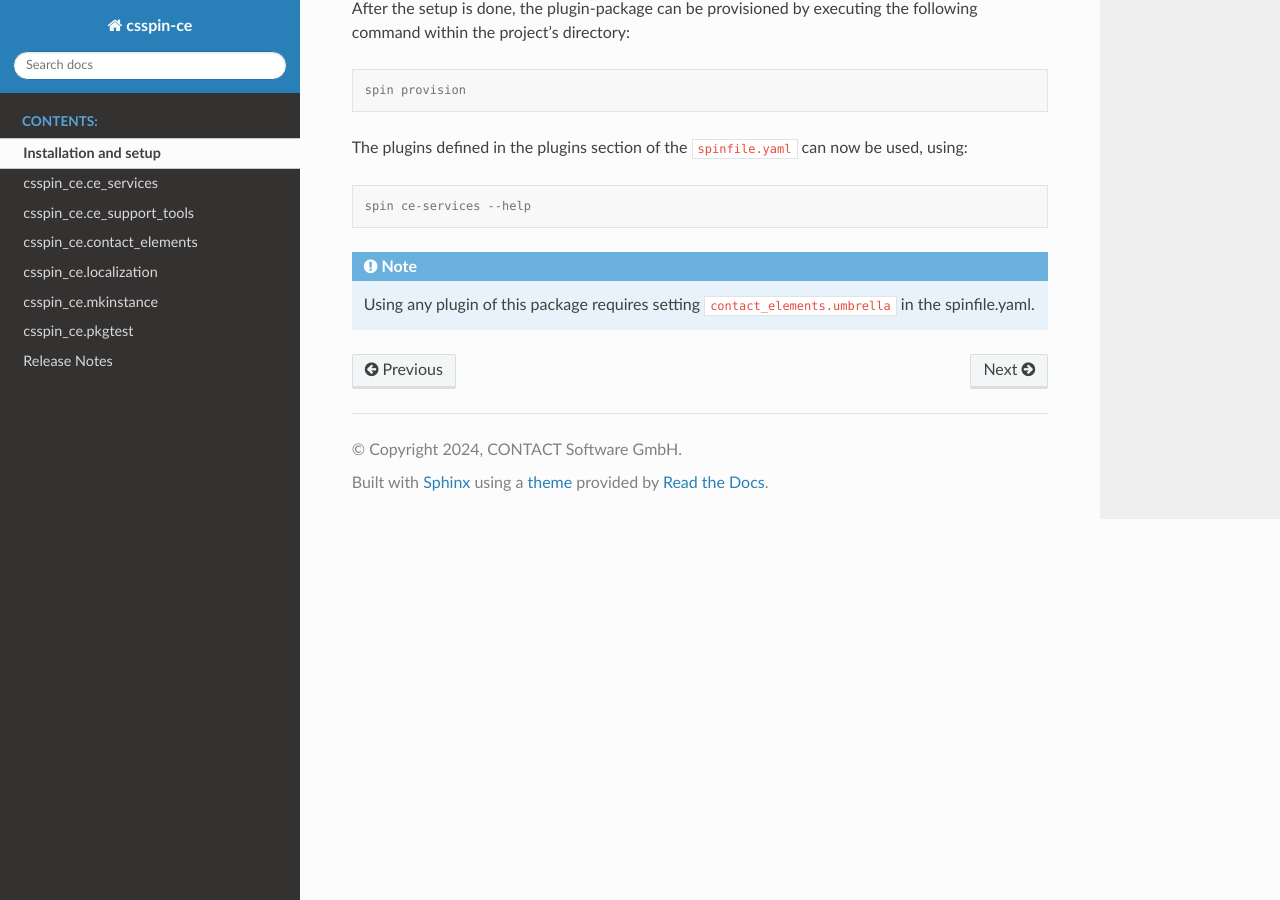
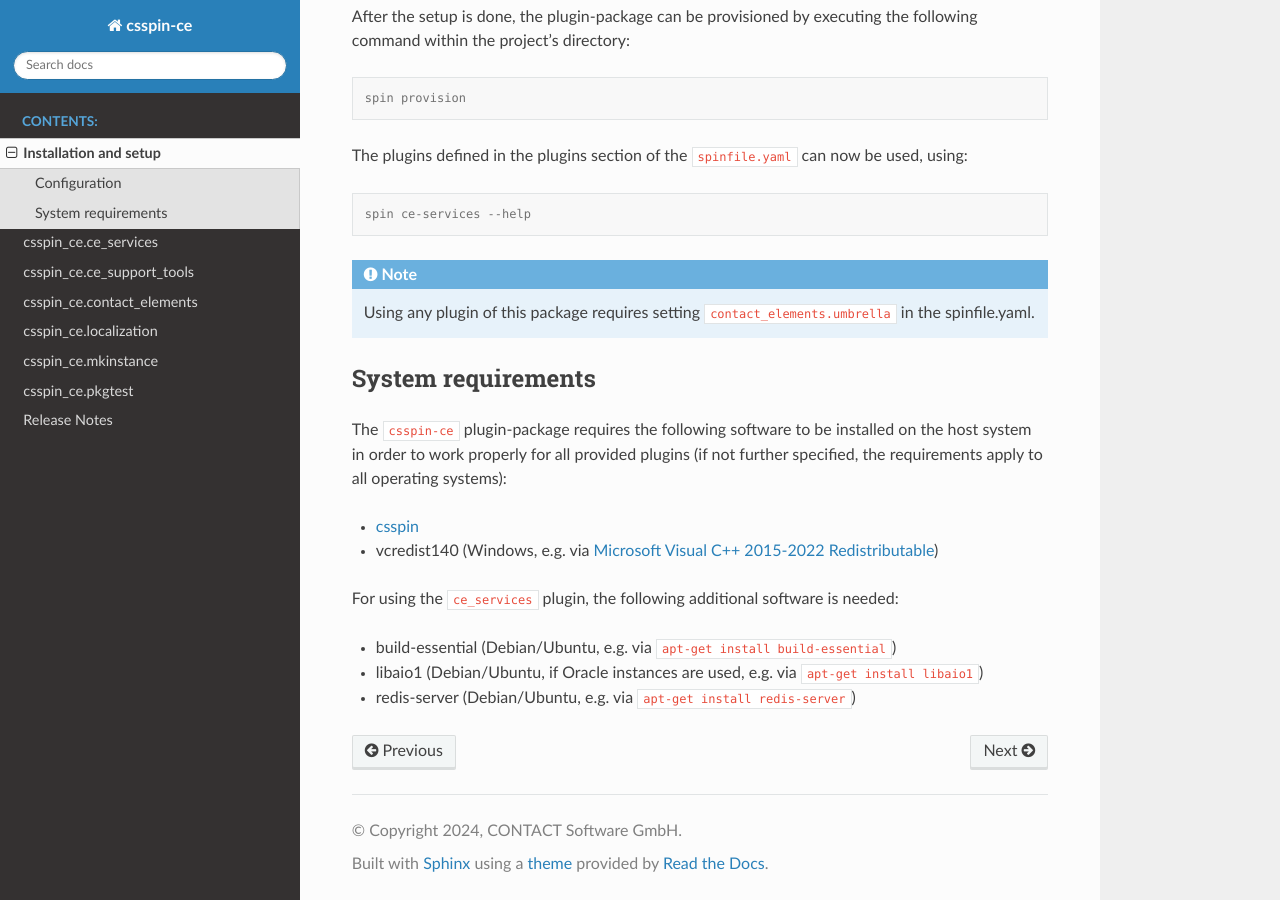
Before and after one commit to cslab/csspin-ce, a Sphinx documentation site: the page built from doc/installation.rst, in a window 1280 px wide and 900 px high, scrolled down 664 px. Built offline with Sphinx 7.4.7 and the Read the Docs theme 3.1.0, drawn with Linux system fonts in a browser that asks for light colours; some of the changed text lies outside the part shown.

Commit message:
Resolve "Document host system requirements properly

```diff
--- a/doc/installation.rst
+++ b/doc/installation.rst
@@ -18,9 +18,10 @@
 Installation and setup
 ======================
 
-`csspin`_ must be installed to perform the following actions.
+Configuration
+=============
 
-For leveraging plugins from within the ``csspin_ce`` plugin-package for
+For leveraging plugins from within the ``csspin-ce`` plugin-package for
 ``csspin``, the plugin-package must be added to the list of plugin-packages
 within a project's ``spinfile.yaml``.
 
@@ -60,3 +61,21 @@ used, using:
     spin ce-services --help
 
 .. note:: Using any plugin of this package requires setting ``contact_elements.umbrella`` in the spinfile.yaml.
+
+System requirements
+===================
+
+The ``csspin-ce`` plugin-package requires the following software to be
+installed on the host system in order to work properly for all provided plugins
+(if not further specified, the requirements apply to all operating systems):
+
+- `csspin`_
+- vcredist140 (Windows, e.g. via
+  `Microsoft Visual C++ 2015-2022 Redistributable <https://learn.microsoft.com/en-US/cpp/windows/latest-supported-vc-redist?view=msvc-140>`_)
+
+For using the ``ce_services`` plugin, the following additional software is
+needed:
+
+- build-essential (Debian/Ubuntu, e.g. via ``apt-get install build-essential``)
+- libaio1 (Debian/Ubuntu, if Oracle instances are used, e.g. via ``apt-get install libaio1``)
+- redis-server  (Debian/Ubuntu, e.g. via ``apt-get install redis-server``)
--- a/doc/relnotes.rst
+++ b/doc/relnotes.rst
@@ -78,6 +78,7 @@ Enhancements
 Chores
 ------
 
+- Document host system requirements properly (`#110 <https://code.contact.de/qs/spin/spin_ce/-/issues/110>`_)
 - Add zh to default localize-ce languages (`#109 <https://code.contact.de/qs/spin/spin_ce/-/issues/109>`_)
 - localization: Fail early in case no instance is present (`#105 <https://code.contact.de/qs/spin/spin_ce/-/issues/105>`_)
 - Add release notes to the documentation structure (`#99 <https://code.contact.de/qs/spin/spin_ce/-/issues/99>`_)
```
Also changed, not shown: 2 other files.
